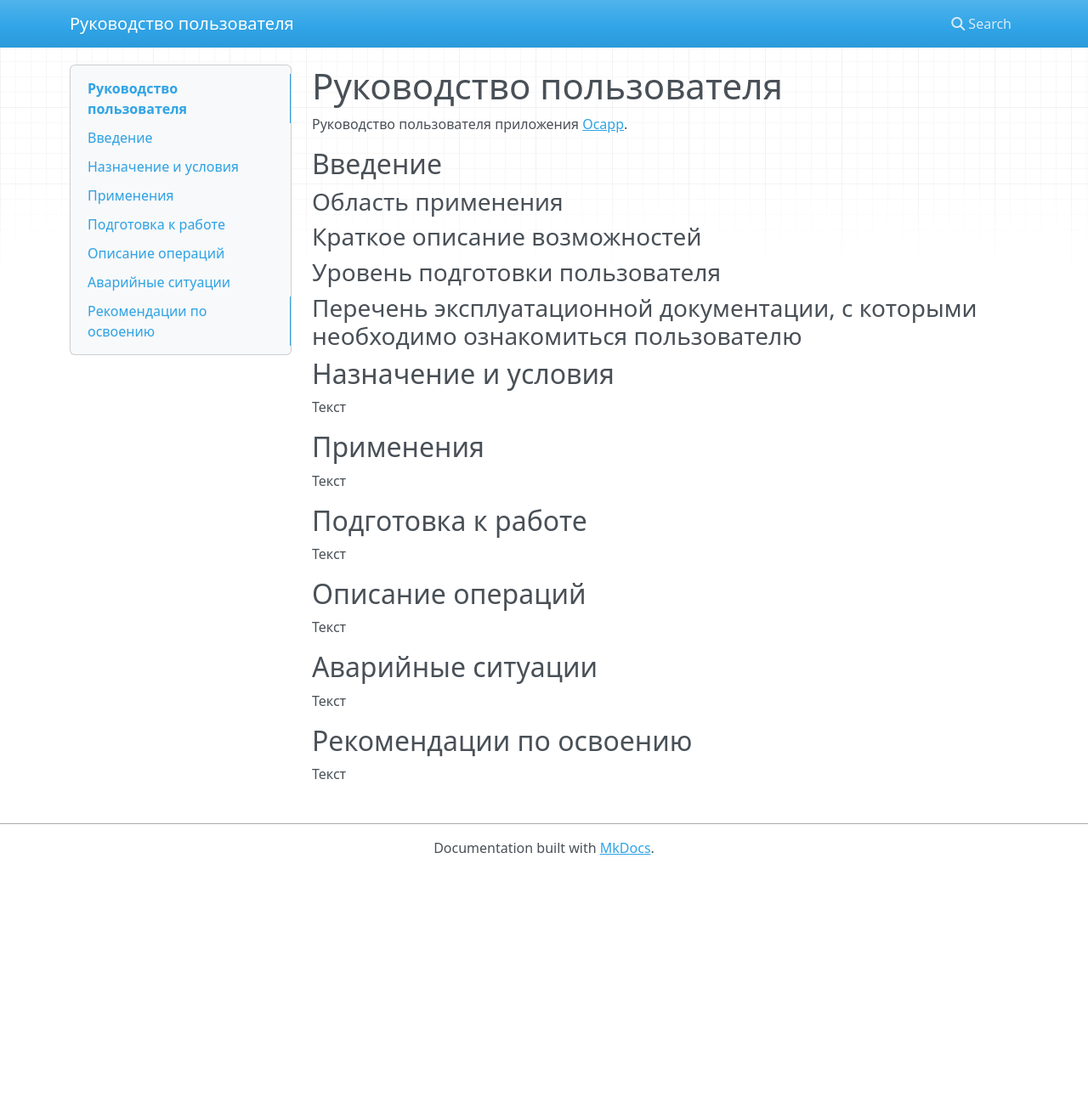
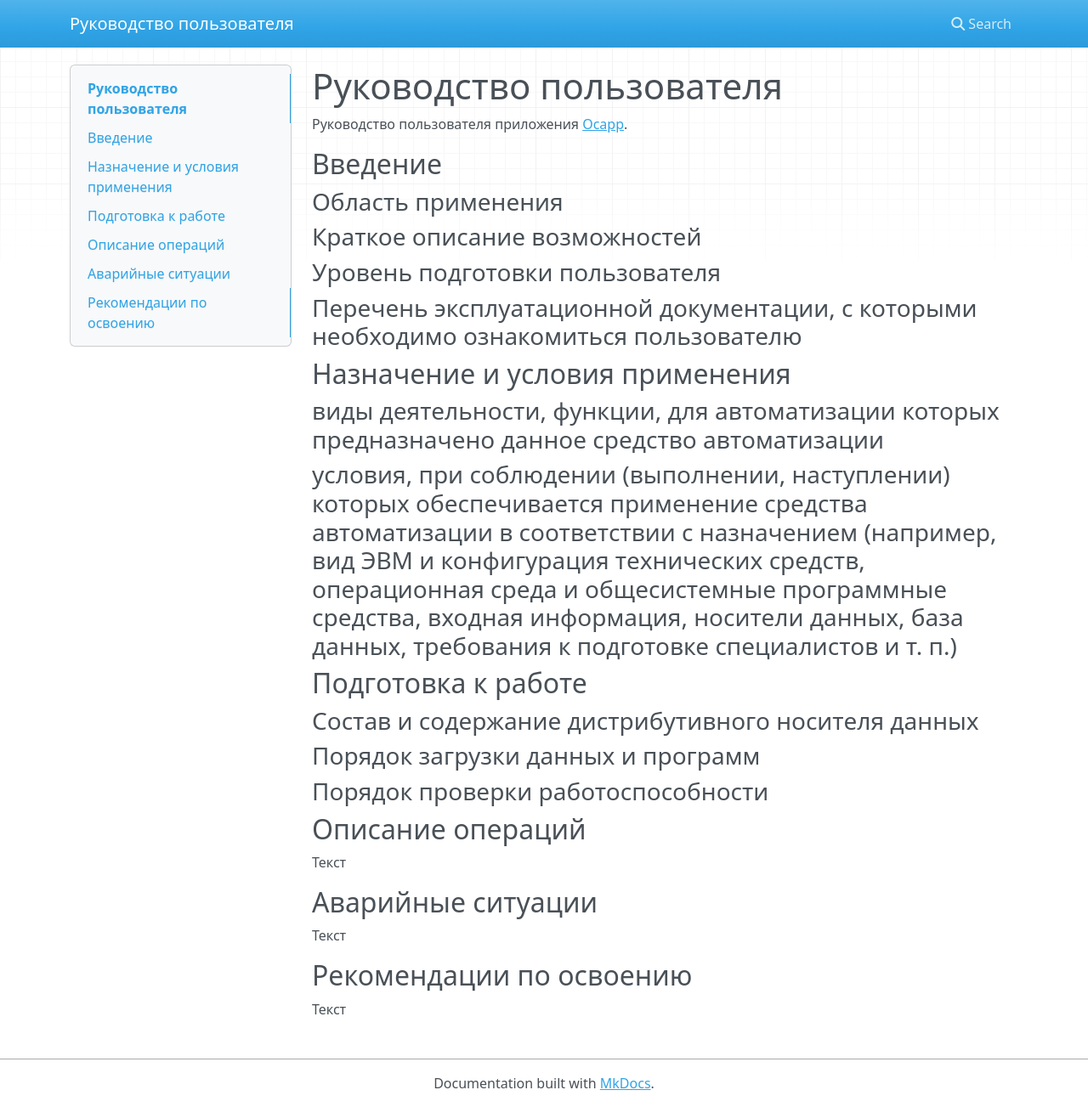
Before and after one commit to oddromancc/ocappdocs, an MkDocs documentation site: the page built from docs/index.md, in a window 1280 px wide and 1303 px high. Shown: the whole window at 85% size. Built offline with MkDocs 1.6.1, drawn with Linux system fonts in a browser that asks for light colours; nearby versions of some CDN libraries.

Commit message:
Update index.md

```diff
--- a/docs/index.md
+++ b/docs/index.md
@@ -20,17 +20,27 @@
 
 
 
-## Назначение и условия
+## Назначение и условия применения
 
-Текст
+### виды деятельности, функции, для автоматизации которых предназначено данное средство автоматизации
 
-## Применения
+### условия, при соблюдении (выполнении, наступлении) которых обеспечивается применение средства автоматизации в соответствии с назначением (например, вид ЭВМ и конфигурация технических средств, операционная среда и общесистемные программные средства, входная информация, носители данных, база данных, требования к подготовке специалистов и т. п.)
 
-Текст
+
 
 ## Подготовка к работе
 
-Текст
+### Состав и содержание дистрибутивного носителя данных
+
+
+
+### Порядок загрузки данных и программ
+
+
+
+### Порядок проверки работоспособности
+
+
 
 ## Описание операций
 
```
